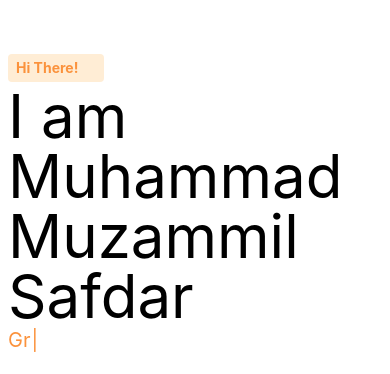
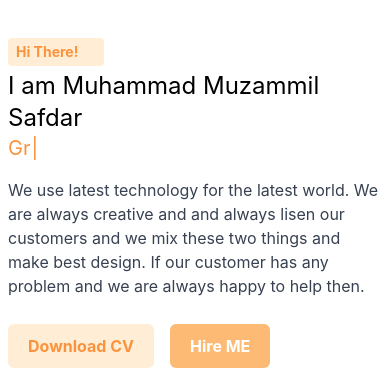
Before and after one commit to muzammil3278/setup-frontend, a Next.js app: page / in a window 390 px wide. Shown: the part 126-500 px from the top of the page. Built offline with nearby package versions, Linux system fonts and the light colour scheme.

Commit message:
updated hero

```diff
--- a/components/home/hero/index.tsx
+++ b/components/home/hero/index.tsx
@@ -17,7 +17,7 @@ const btn = {
   },
   hidden: {
     opacity: 0,
-    y: 200,
+    y: 10,
   },
 };
 // left to right
@@ -29,7 +29,7 @@ const heading = {
   },
   hidden: {
     opacity: 0,
-    x: -400,
+    x: -10,
   },
 };
 // right to left
@@ -41,7 +41,7 @@ const image = {
   },
   hidden: {
     opacity: 0,
-    x: 300,
+    x: 10,
   },
 };
 
@@ -58,7 +58,7 @@ function index() {
   }, [control, inView]);
   return (
     <>
-      <div className="dark:bg-black bg-white md:pb-10 pb-4 md:pt-6 pt-4">
+      <div className="dark:bg-black bg-white md:pb-10 pb-4 md:pt-6 sm:pt-4 pt-0">
         <div className="container lg:px-10 md:px-7 sm:px-4 px-2 mx-auto flex justify-between items-center flex-wrap">
           <motion.div
             ref={ref}
@@ -70,7 +70,7 @@ function index() {
             <span className="subheading font-bold text-orange-400 text-sm mb-1 relative z-0 w-24 inline-block dark:bg-white bg-orange-100 rounded py-1 px-2">
               Hi There!
             </span>
-            <h1 className="mb-4 font-normal text-6xl text-black dark:text-white">
+            <h1 className="mb-4 font-normal lg:text-6xl md:text-4xl text-2xl text-black dark:text-white">
               I am Muhammad Muzammil Safdar
               <br />
               <span className="typewrite">
```
